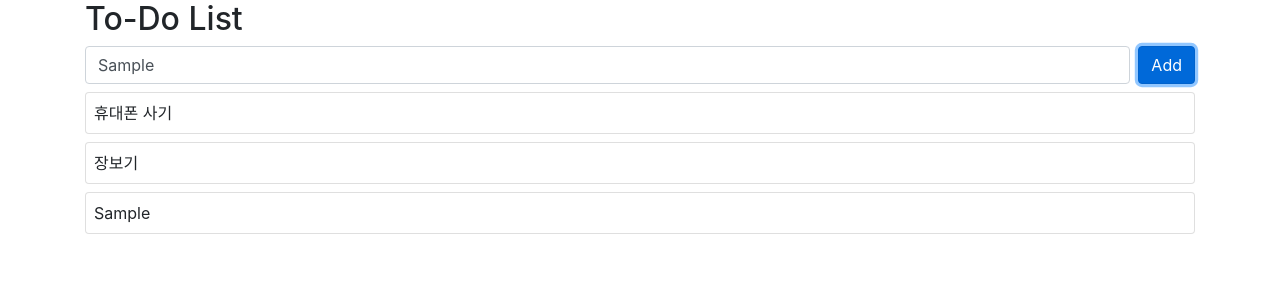
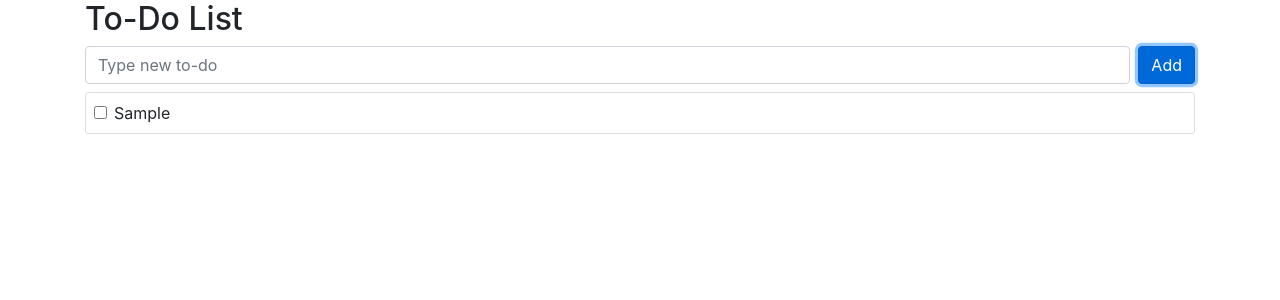
Before and after one commit to BelleHan/vue3-study, a Vue app: page / in a window 1280 px wide. Both pictures are taken after typing "Sample" into the empty fields and a click on the button "Add". Shown: the top 300 px of the page. Built offline with nearby package versions, Linux system fonts and the light colour scheme.

Commit message:
14 체크박스 바인딩

```diff
--- a/src/App.vue
+++ b/src/App.vue
@@ -30,7 +30,16 @@
       class="card mt-2"
     >
       <div class="card-body p-2">
-        {{   todo.subject }}
+        <div class="form-check">
+          <input
+            class="form-check-input"
+            type="checkbox"
+            v-model="todo.completed"
+          >
+          <label class="form-check-label">
+            {{ todo.subject }}
+          </label>
+        </div>
       </div>
     </div>
   </div>
@@ -43,10 +52,7 @@
 export default {
   setup() {
     const todo = ref('');
-    const todos = ref([
-      {id: 1, subject: '휴대폰 사기'},
-      {id: 2, subject: '장보기'},
-    ]);
+    const todos = ref([]);
     const hasError = ref(false);
 
     const onSubmit = () => {
@@ -55,9 +61,11 @@
       } else {
         todos.value.push({
           id: Date.now(),
-          subject: todo.value
+          subject: todo.value,
+          completed: false,
         });
         hasError.value = false;
+        todo.value = '';
       }
     };
 
```
